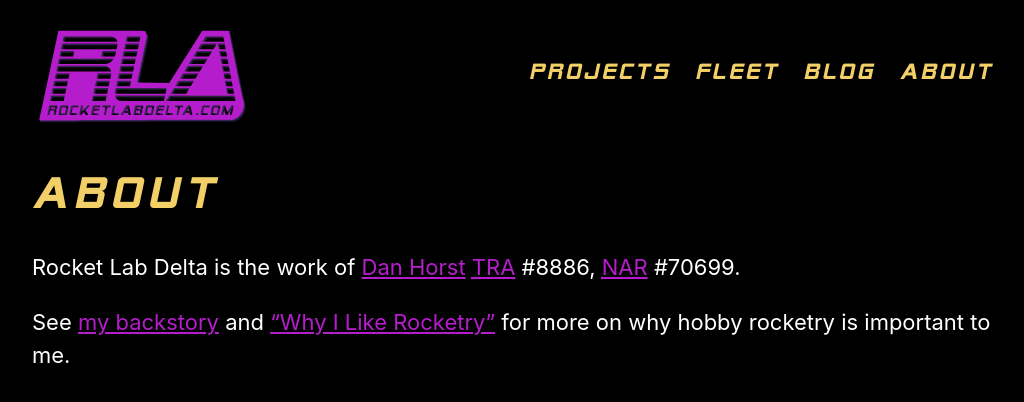
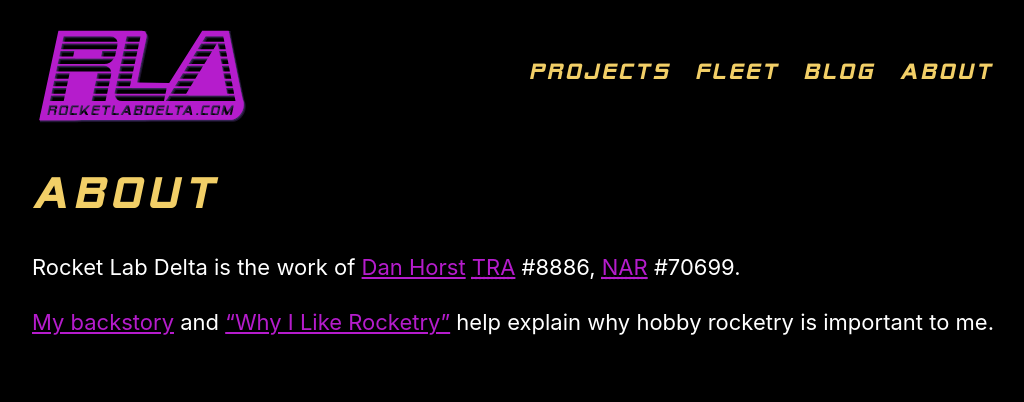
Before and after one commit to rocketlabdelta/rocketlabdelta.com, a Jekyll site: the page built from about.md, in a window 1280 px wide. Shown: the top 402 px of the page, without its empty margins (124-1148 px from the left). Built offline with Jekyll 4.4.1, drawn with Linux system fonts in a browser that asks for light colours.

Commit message:
Copy editing

```diff
--- a/about.md
+++ b/about.md
@@ -7,7 +7,7 @@
 
 Rocket Lab Delta is the work of [Dan Horst][1] [TRA][2] #8886, [NAR][3] #70699.
 
-See [my backstory][4] and ["Why I Like Rocketry"][5] for more on why hobby rocketry is important to me.
+[My backstory][4] and ["Why I Like Rocketry"][5] help explain why hobby rocketry is important to me.
 
 
 *[NAR]: National Association of Rocketry
```
